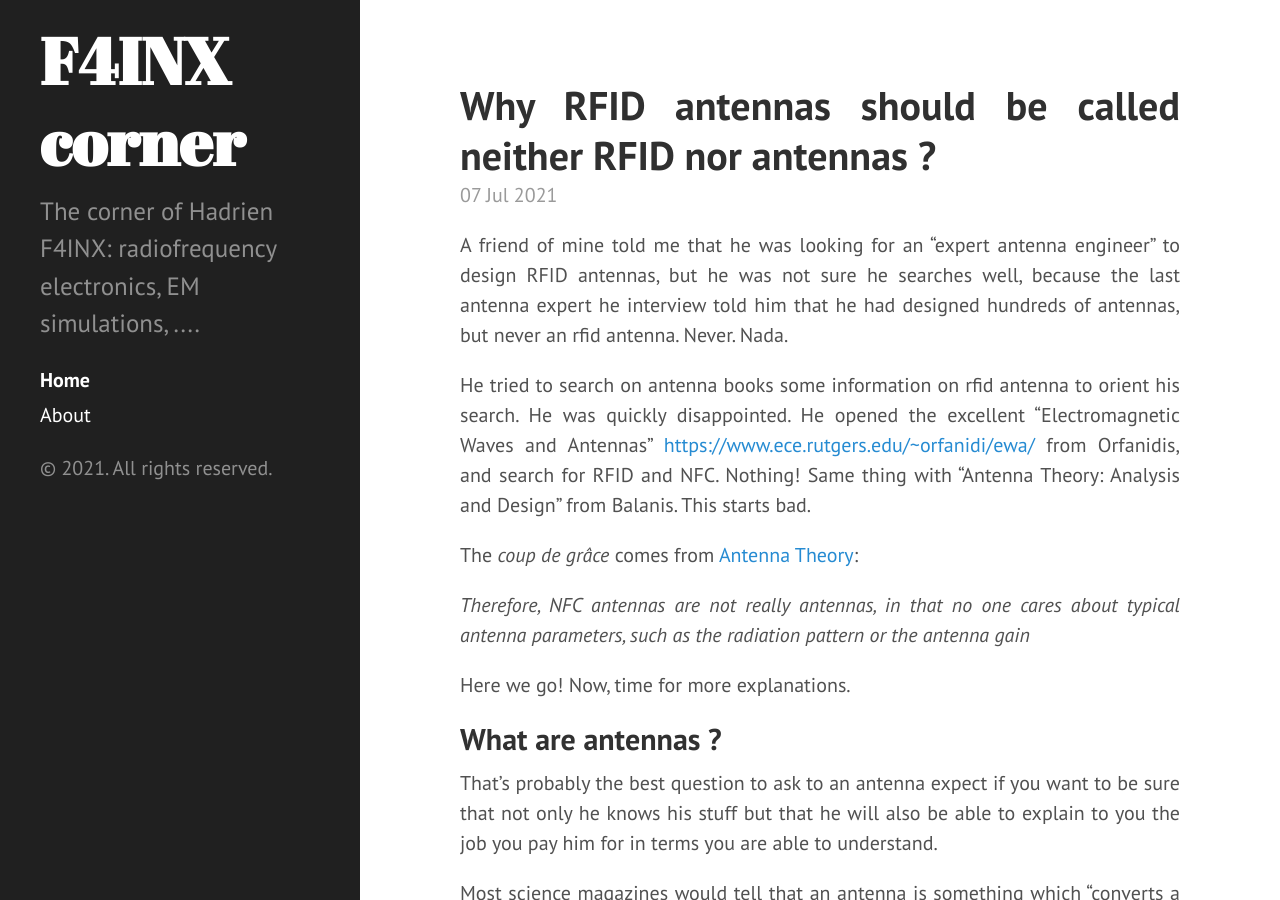
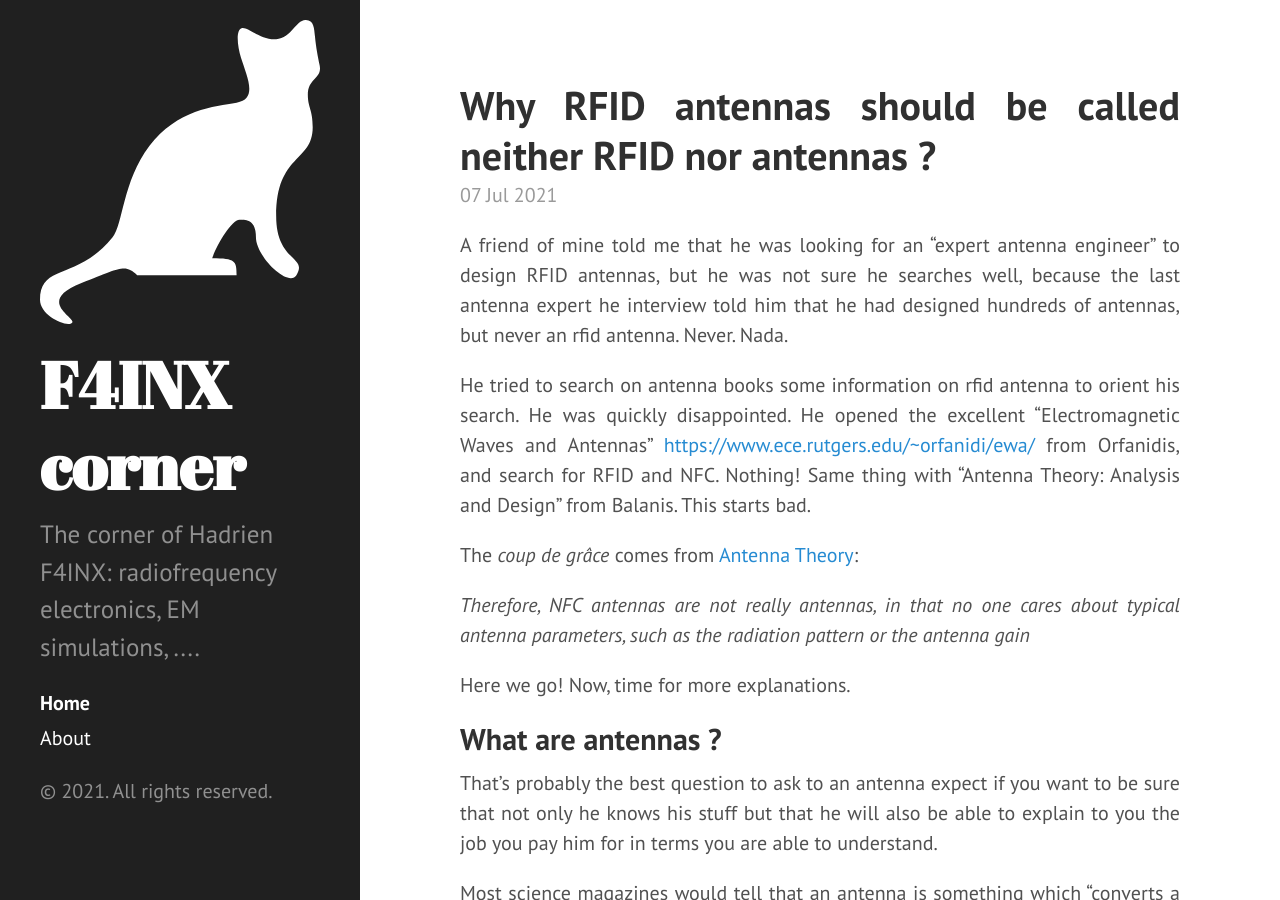
Before and after one commit to thadrien/Zview.github.io, a Jekyll site: the page built from index.html, in a window 1280 px wide and 900 px high. Built offline with Jekyll 4.4.1, drawn with Linux system fonts in a browser that asks for light colours; the list of posts is cut into pages by our own code.

Commit message:
Add cat.

```diff
--- a/_includes/sidebar.html
+++ b/_includes/sidebar.html
@@ -3,6 +3,7 @@
     <div class="sidebar-about">
       <h1>
         <a href="{{ site.baseurl }}">
+          <img src="/public/img/f4inx.svg"/>
           {{ site.title }}
         </a>
       </h1>
```
Also changed, not shown: public/img/f4inx.svg (added).
